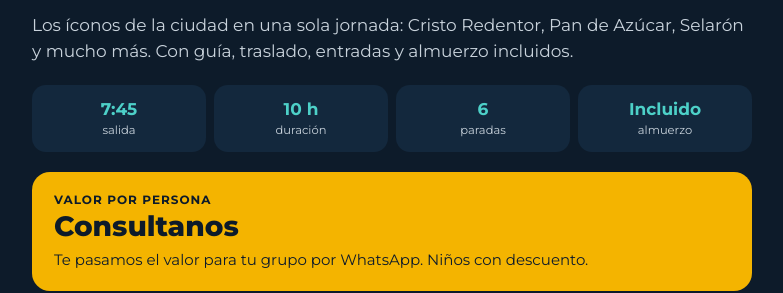
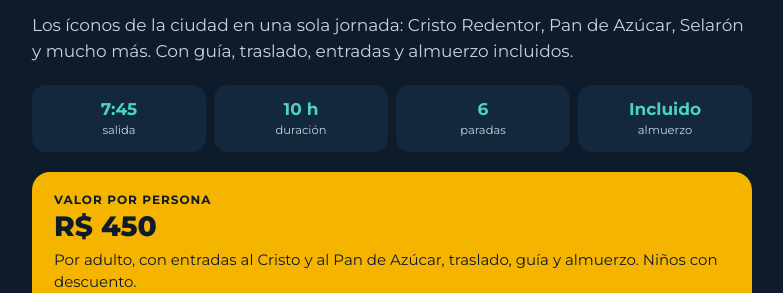
Before and after one commit to rioiaturismo-bot/rioia, a plain HTML site: page experiencias/un-dia-en-rio/index.html in a window 1280 px wide. Shown: the part 507-800 px from the top of the page, without its empty margins (248-1031 px from the left). Drawn offline with Linux system fonts and the light colour scheme; a web font is replaced by a local one.

Commit message:
Un día en Río: precio R$ 450
Co-Authored-By: Claude Opus 5.5 <noreply@anthropic.com>
Claude-Session: https://claude.ai/code/session_01B8ZpCpTLdHkSQMLApKmRcM

```diff
--- a/experiencias/un-dia-en-rio/index.html
+++ b/experiencias/un-dia-en-rio/index.html
@@ -41,7 +41,7 @@ footer i{font-family:'Playfair Display',serif;font-size:19px;color:#F6F3EE}
 <div class="hero"><img src="img/hero.jpg" alt="Maracanã con la ciudad y las montañas de fondo"><div class="t"><p class="eyebrow">City tour · día completo</p><h1>Un día en Río</h1></div></div>
 <p class="sub">Los íconos de la ciudad en una sola jornada: Cristo Redentor, Pan de Azúcar, Selarón y mucho más. Con guía, traslado, entradas y almuerzo incluidos.</p>
 <div class="facts"><div class="f"><b>7:45</b><span>salida</span></div><div class="f"><b>10 h</b><span>duración</span></div><div class="f"><b>6</b><span>paradas</span></div><div class="f"><b>Incluido</b><span>almuerzo</span></div></div>
-<div class="price"><small>VALOR POR PERSONA</small><b>Consultanos</b><p>Te pasamos el valor para tu grupo por WhatsApp. Niños con descuento.</p></div>
+<div class="price"><small>VALOR POR PERSONA</small><b>R$ 450</b><p>Por adulto, con entradas al Cristo y al Pan de Azúcar, traslado, guía y almuerzo. Niños con descuento.</p></div>
 <h2>El recorrido</h2><div class="stop"><img src="img/s0.jpg" alt="Cristo Redentor" loading="lazy"><div><h3>Cristo Redentor</h3><p>Subimos al Corcovado para ver la ciudad entera a los pies del Cristo. La entrada está incluida.</p></div></div><div class="stop"><img src="img/s1.jpg" alt="Pan de Azúcar" loading="lazy"><div><h3>Pan de Azúcar</h3><p>El bondinho más famoso de Río, con la bahía de Guanabara de fondo. Entrada incluida.</p></div></div><div class="stop"><img src="img/s2.jpg" alt="Escadaria Selarón" loading="lazy"><div><h3>Escadaria Selarón</h3><p>Los escalones de azulejos de todo el mundo, el rincón más colorido de Río.</p></div></div><div class="stop"><img src="img/s3.jpg" alt="Catedral Metropolitana" loading="lazy"><div><h3>Catedral Metropolitana</h3><p>La catedral en forma de pirámide, única en el mundo.</p></div></div><div class="stop"><img src="img/s4.jpg" alt="Maracanã" loading="lazy"><div><h3>Maracanã</h3><p>Parada en el templo del fútbol brasileño, por fuera.</p></div></div><div class="stop"><img src="img/s5.jpg" alt="Sambódromo" loading="lazy"><div><h3>Sambódromo</h3><p>Parada panorámica por fuera, para ver la pasarela donde desfila el carnaval.</p></div></div>
 <h2>Qué incluye</h2><ul><li>Guía durante todo el recorrido</li><li>Traslado desde Zona Sur o Centro</li><li>Entradas al Cristo Redentor y al Pan de Azúcar</li><li>Almuerzo</li></ul>
 <h2>No incluye</h2><ul class="no"><li>Bebidas y postres</li><li>Visita interna al Maracanã y al Sambódromo</li></ul>
```
